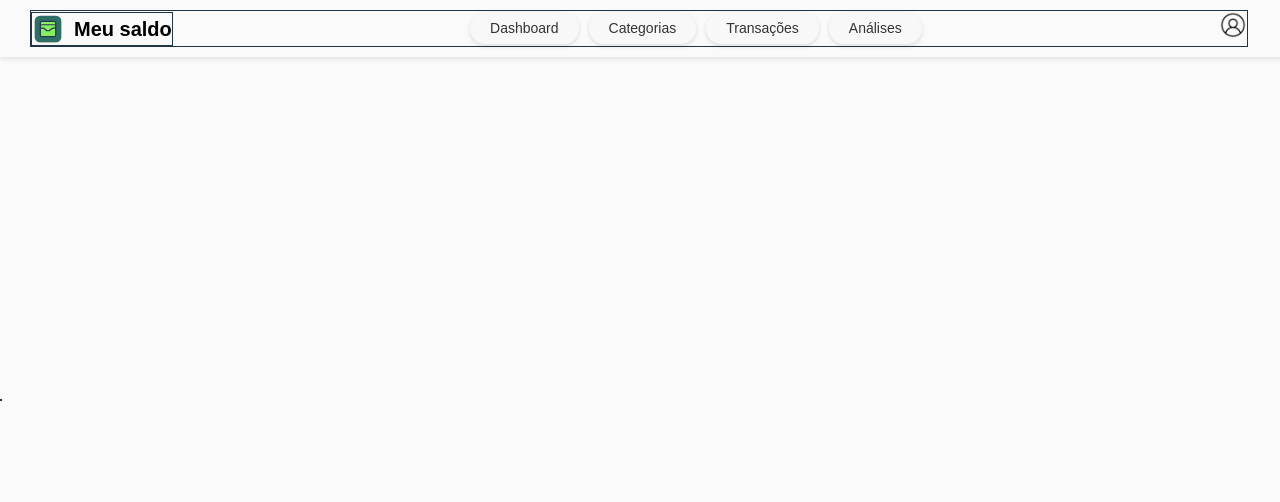
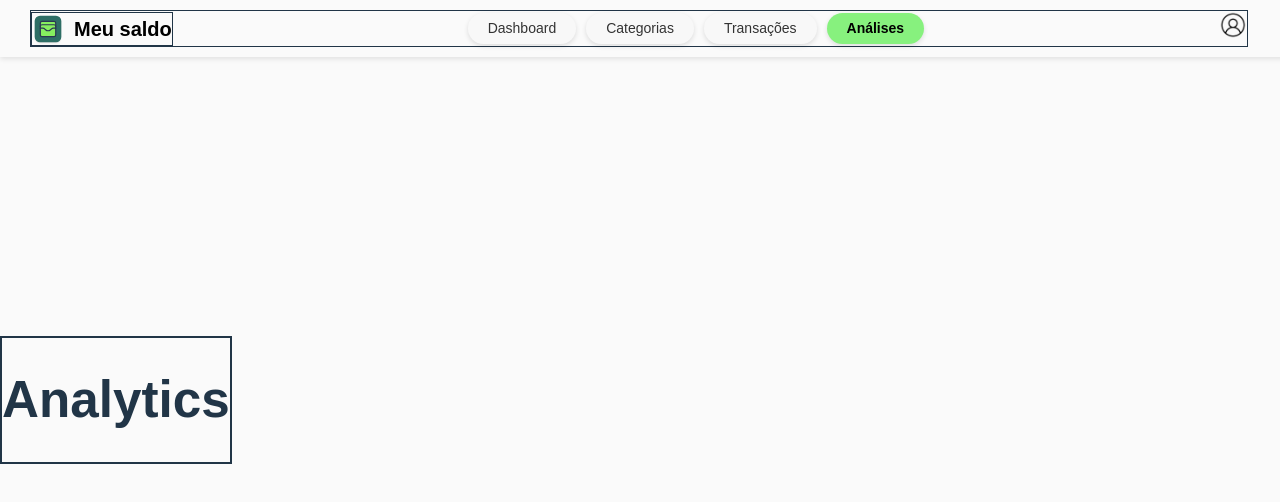
Before and after one commit to ryanjorgeac/meu-saldo-frontend, a React (Vite) app: page /analytics in a window 1280 px wide. Shown: the top 502 px of the page. Built offline with nearby package versions, Linux system fonts and the light colour scheme.

Commit message:
add missing pages and refactor App to insert NotFound page in not mapped paths

```diff
--- a/src/App.jsx
+++ b/src/App.jsx
@@ -2,14 +2,25 @@ import { Routes, Route, Navigate, useLocation } from "react-router-dom";
 import "./App.css";
 import Header from "./Components/Header";
 import { ROUTES } from "./routes";
+import NotFound from "./pages/notFound/NotFound";
 
 function App() {
   const location = useLocation();
   const currentPath = location.pathname;
 
-  // Find current route and determine if header should be shown
-  const currentRoute = Object.values(ROUTES).find(route => route.path === currentPath);
-  const showHeader = !(currentRoute?.hideHeader);
+  const isKnownRoute = Object.values(ROUTES).some(
+    route => route.path === currentPath || currentPath === "/"
+  );
+
+  const noHeaderPaths = Object.values(ROUTES)
+    .filter(route => route.hideHeader)
+    .map(route => route.path);
+
+  const matchesNoHeaderPath = noHeaderPaths.some(path =>
+    currentPath === path || currentPath.startsWith(`${path}/`)
+  );
+
+  const showHeader = isKnownRoute && !matchesNoHeaderPath;
 
   return (
     <>
@@ -21,6 +32,8 @@ function App() {
         {Object.values(ROUTES).map(({ path, element }) => (
           <Route key={path} path={path} element={element} />
         ))}
+
+        <Route path="/*" element={<NotFound />} />
         </Routes>
       </main>
     </>
--- a/src/Components/Header.jsx
+++ b/src/Components/Header.jsx
@@ -22,7 +22,7 @@ function Header() {
           <NavLink to="/transactions" className="nav-link">
             Transações
           </NavLink>
-          <NavLink to="/analises" className="nav-link">
+          <NavLink to="/analytics" className="nav-link">
             Análises
           </NavLink>
         </nav>
--- /dev/null
+++ b/src/pages/analytics/Analytics.jsx
@@ -0,0 +1,9 @@
+function Analytics() {
+    return (
+      <div>
+        <h1>Analytics</h1>
+      </div>
+    );
+  }
+
+  export default Analytics;
--- a/src/pages/index.jsx
+++ b/src/pages/index.jsx
@@ -4,3 +4,6 @@ export { default as Login } from './auth/Login';
 export { default as Register } from './auth/Register';
 export { default as ResetPassword } from './auth/ResetPassword';
 export { default as Profile } from './profile/Profile';
+export { default as NotFound } from './notFound/NotFound';
+export { default as Transactions } from './transactions/Transactions';
+export { default as Analytics } from './analytics/Analytics';
--- /dev/null
+++ b/src/pages/notFound/NotFound.jsx
@@ -0,0 +1,17 @@
+import React from 'react';
+import { Link } from 'react-router-dom';
+
+const NotFound = () => {
+    return (
+        <div className="not-found-container">
+            <h1>404</h1>
+            <h2>Page Not Found</h2>
+            <p>The page you are looking for doesn't exist or has been moved.</p>
+            <Link to="/" className="home-link">
+                Go Back Home
+            </Link>
+        </div>
+    );
+};
+
+export default NotFound;
--- /dev/null
+++ b/src/pages/transactions/Transactions.jsx
@@ -0,0 +1,9 @@
+function Transactions() {
+    return (
+      <div>
+        <h1>Transactions</h1>
+      </div>
+    );
+  }
+
+export default Transactions;
--- a/src/routes/index.jsx
+++ b/src/routes/index.jsx
@@ -5,6 +5,9 @@ import {
   Register,
   ResetPassword,
   Profile,
+  NotFound,
+  Transactions,
+  Analytics,
 } from "../pages";
 
 export const ROUTES = {
@@ -35,4 +38,17 @@ export const ROUTES = {
     path: "/profile",
     element: <Profile />,
   },
+  transactions: {
+    path: "/transactions",
+    element: <Transactions />,
+  },
+  analytics: {
+    path: "/analytics",
+    element: <Analytics />,
+  },
+  // notFound: {
+  //   path: "/*",
+  //   element: <NotFound />,
+  //   hideHeader: true,
+  // }
 };
```
